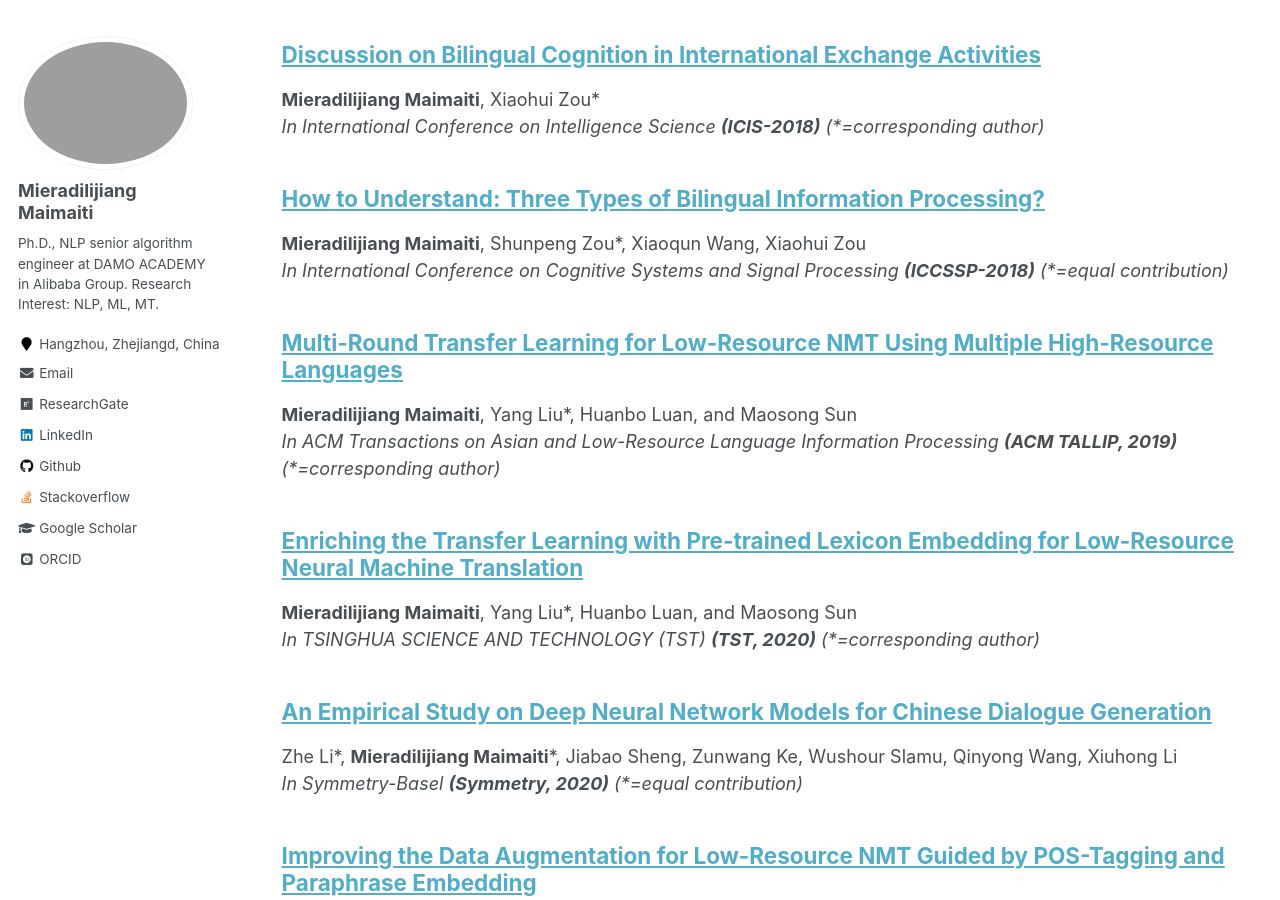
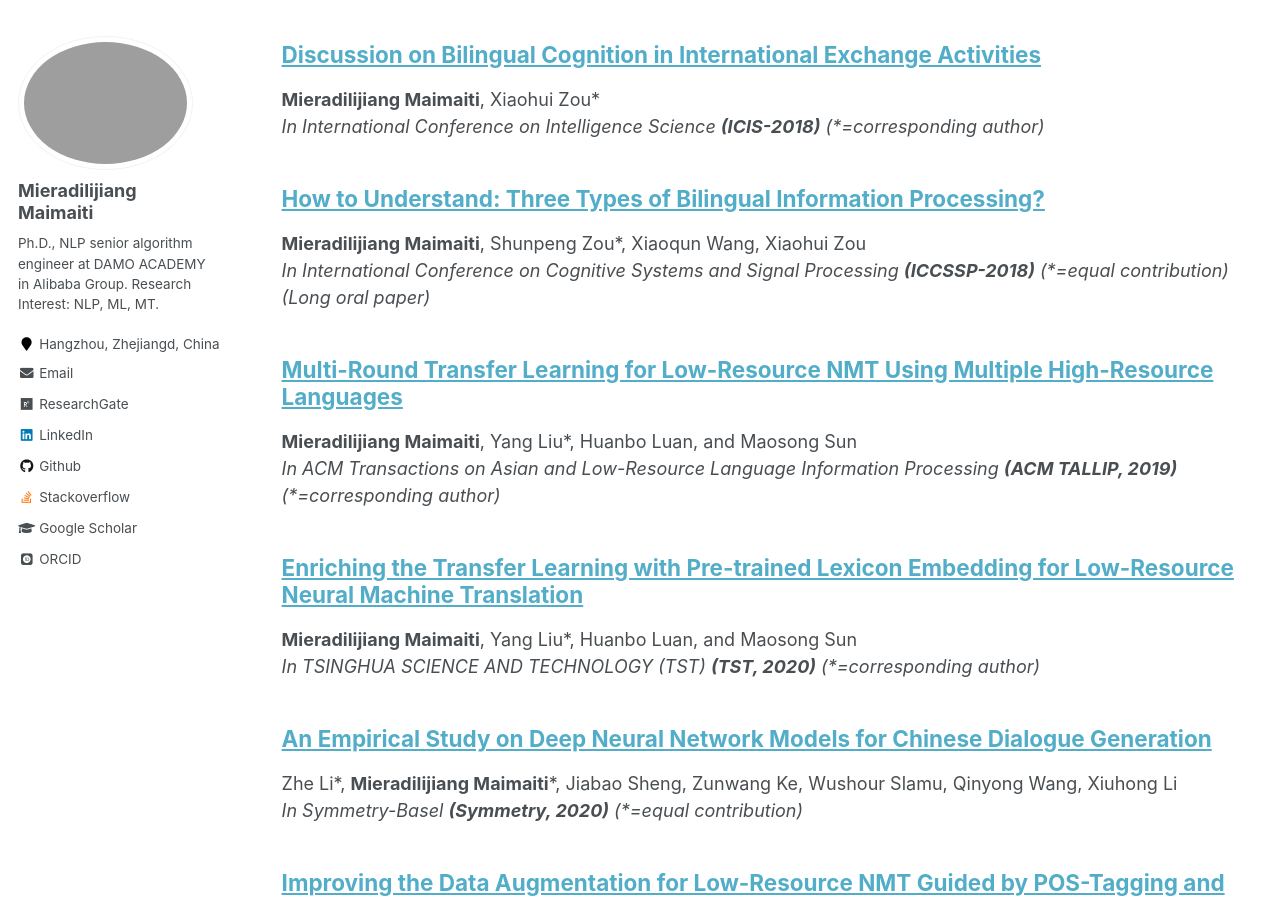
Before and after one commit to miradel51/miradel51.github.io, a Jekyll site: the page built from _pages/collection-archive.html, in a window 1280 px wide and 900 px high, scrolled down 1460 px. Built offline with Jekyll 4.4.1, drawn with Linux system fonts in a browser that asks for light colours; some web fonts are replaced.

Commit message:
update 2018_iccssp_three_lan.md
add oral information

```diff
--- a/_publications/2018_iccssp_three_lan.md
+++ b/_publications/2018_iccssp_three_lan.md
@@ -5,7 +5,7 @@ permalink: /publication/2018_iccssp_three_lan
 excerpt: ''
 date: 2018-11-29
 author: <b>Mieradilijiang Maimaiti</b>, Shunpeng Zou*, Xiaoqun Wang, Xiaohui Zou
-conference: In International Conference on Cognitive Systems and Signal Processing <b>(ICCSSP-2018)</b> (*=equal contribution)
+conference: In International Conference on Cognitive Systems and Signal Processing <b>(ICCSSP-2018)</b> (*=equal contribution) (Long oral paper)
 venue: ''
 paperurl: 'https://link.springer.com/chapter/10.1007%2F978-981-13-7986-4_1'
 citation: '<br>
```
